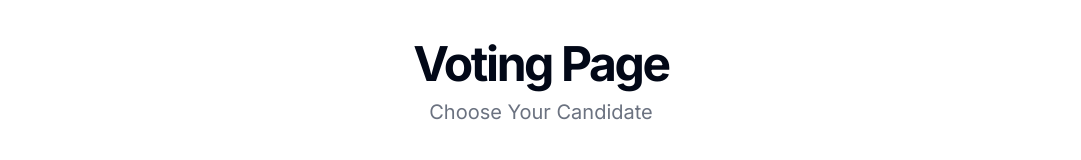
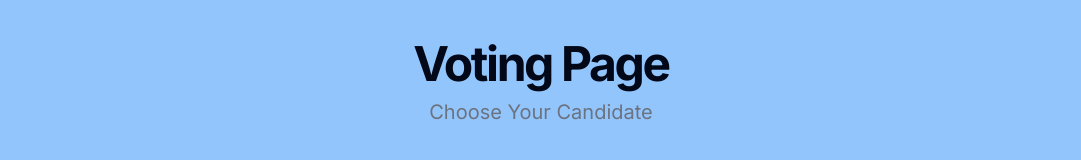
Before and after one commit to LunaG18/voting-platform, a Next.js app: page /vote in a window 1280 px wide. Shown: the top 160 px of the page, without its empty margins (99-1180 px from the left). Built offline with nearby package versions, Linux system fonts and the light colour scheme.

Commit message:
random changes

```diff
--- a/app/homepage/page.tsx
+++ b/app/homepage/page.tsx
@@ -33,7 +33,7 @@
             </div>
           </nav>
         </header>
-        <main className="flex-1 bg-blue-400" >
+        <main className="flex-1 bg-blue-300" >
           <div className="py-8">
           <div className="flex flex-col items-center justify-center space-y-4 text-center">
         <h1 className="text-3xl font-bold">Live poll results</h1>
--- a/app/login/page.tsx
+++ b/app/login/page.tsx
@@ -9,7 +9,7 @@
   const router = useRouter();
   return (
 <>
-<div className="flex min-h-full flex-1 flex-col justify-center px-6 py-12 lg:px-8 flex-1 bg-blue-400">
+<div className="flex min-h-full flex-1 flex-col justify-center px-6 py-12 lg:px-8 flex-1 bg-blue-300">
 <div className="sm:mx-auto sm:w-full sm:max-w-sm">
 <a href="homepage" className="inline-block">
       <img
--- a/app/signup/page.tsx
+++ b/app/signup/page.tsx
@@ -15,7 +15,7 @@
   };
 
   return (
-    <div className="flex min-h-full flex-1 flex-col justify-center px-6 py-12 lg:px-8 flex-1 bg-blue-400">
+    <div className="flex min-h-full flex-1 flex-col justify-center px-6 py-12 lg:px-8 flex-1 bg-blue-300">
         <div className="sm:mx-auto sm:w-full sm:max-w-sm">
         <a href="homepage" className="inline-block">
       <img
--- a/app/vote/page.tsx
+++ b/app/vote/page.tsx
@@ -11,11 +11,11 @@
     };
 
     return (
-      <div className="flex flex-col h-screen">
+      <div className="flex flex-col h-screen bg-blue-300">
   <header className="py-10 text-center">
     <div className="container">
       <div className="space-y-2">
-        <h1 className="text-3xl font-bold tracking-tighter sm:text-4xl md:text-5xl">Voting Page</h1>
+        <h1 className="text-3xl font-bold tracking-tighter sm:text-4xl md:text-5xl"><a href="homepage" >Voting Page</a></h1>
         <p className="mx-auto max-w-[600px] text-gray-500 md:text-xl/relaxed lg:text-base/relaxed xl:text-xl/relaxed dark:text-gray-400">
           Choose Your Candidate
         </p>
```
